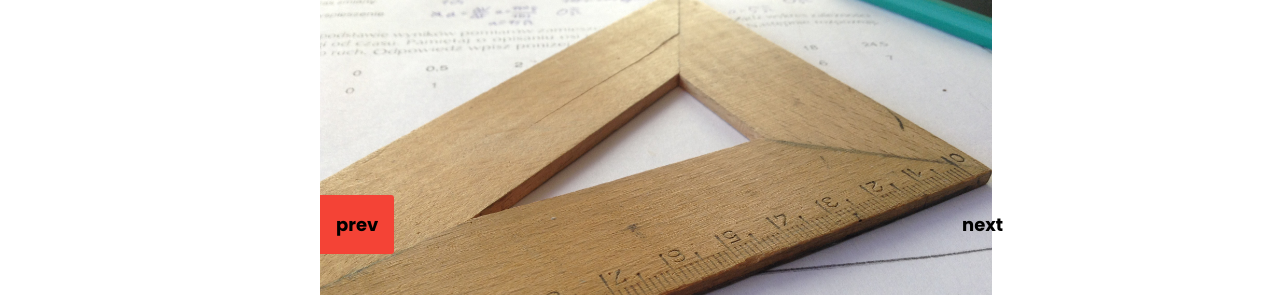
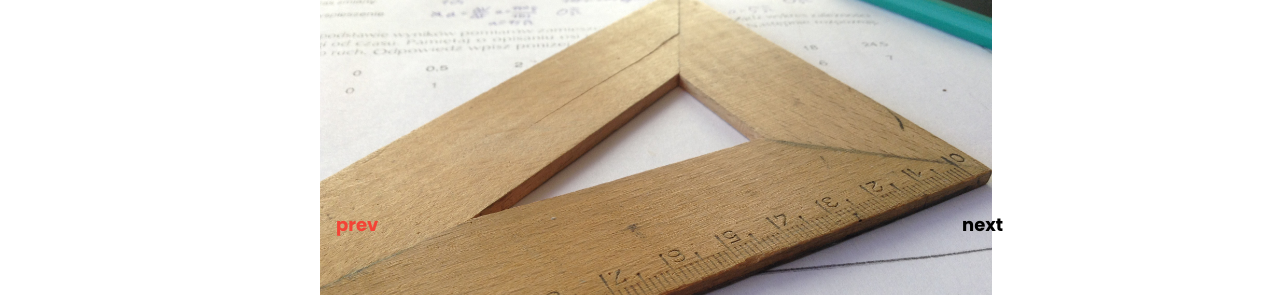
Before and after one commit to Pathum-Pasindu/Pi-Rates, a plain HTML site: page blog.html in a window 1280 px wide. In both pictures the pointer is over the link "prev". Shown: the part 505-800 px from the top of the page. Drawn offline with Linux system fonts and the light colour scheme.

Commit message:
Update style.css

```diff
--- a/style.css
+++ b/style.css
@@ -486,7 +486,7 @@ body {font-family: Verdana,sans-serif;margin:0}
 }
 
 .prev:hover, .next:hover {
-  background-color:#f44336;
+  color:#f44336;
 }
 
 .text {
```
